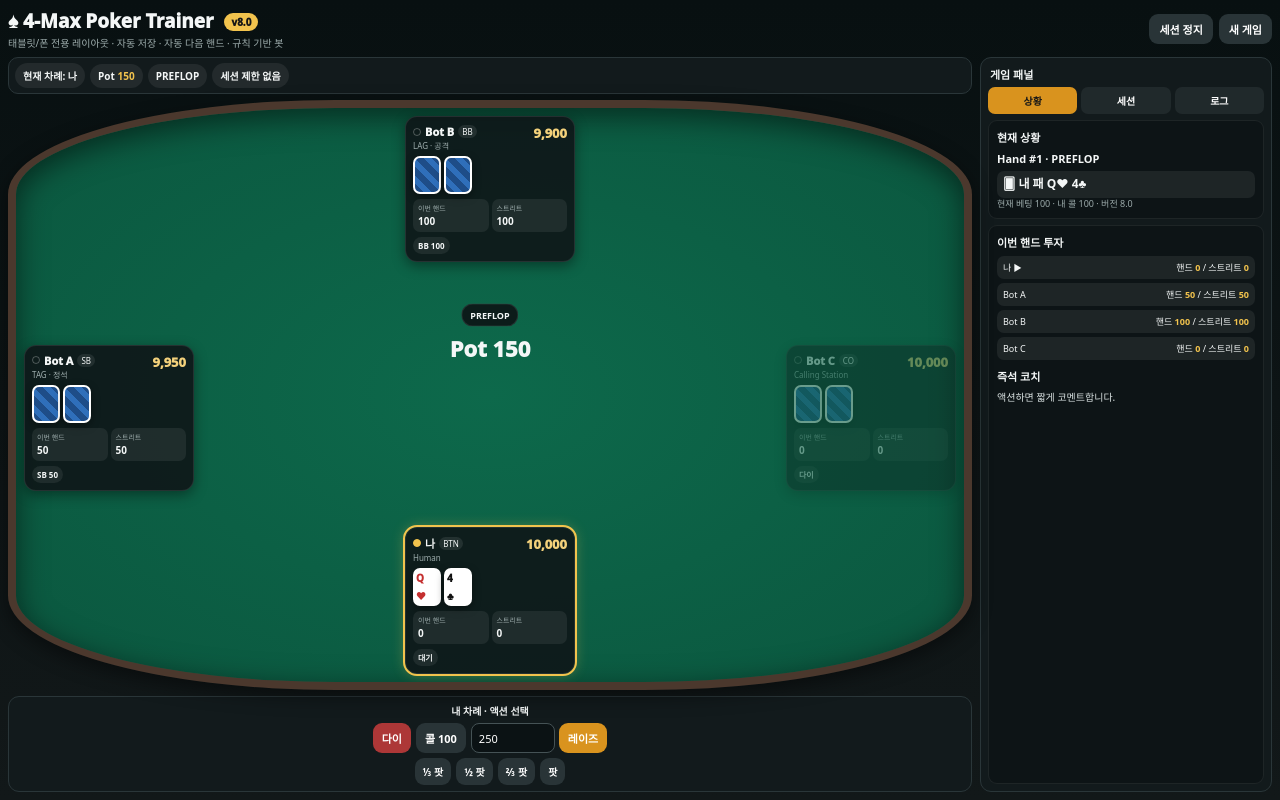
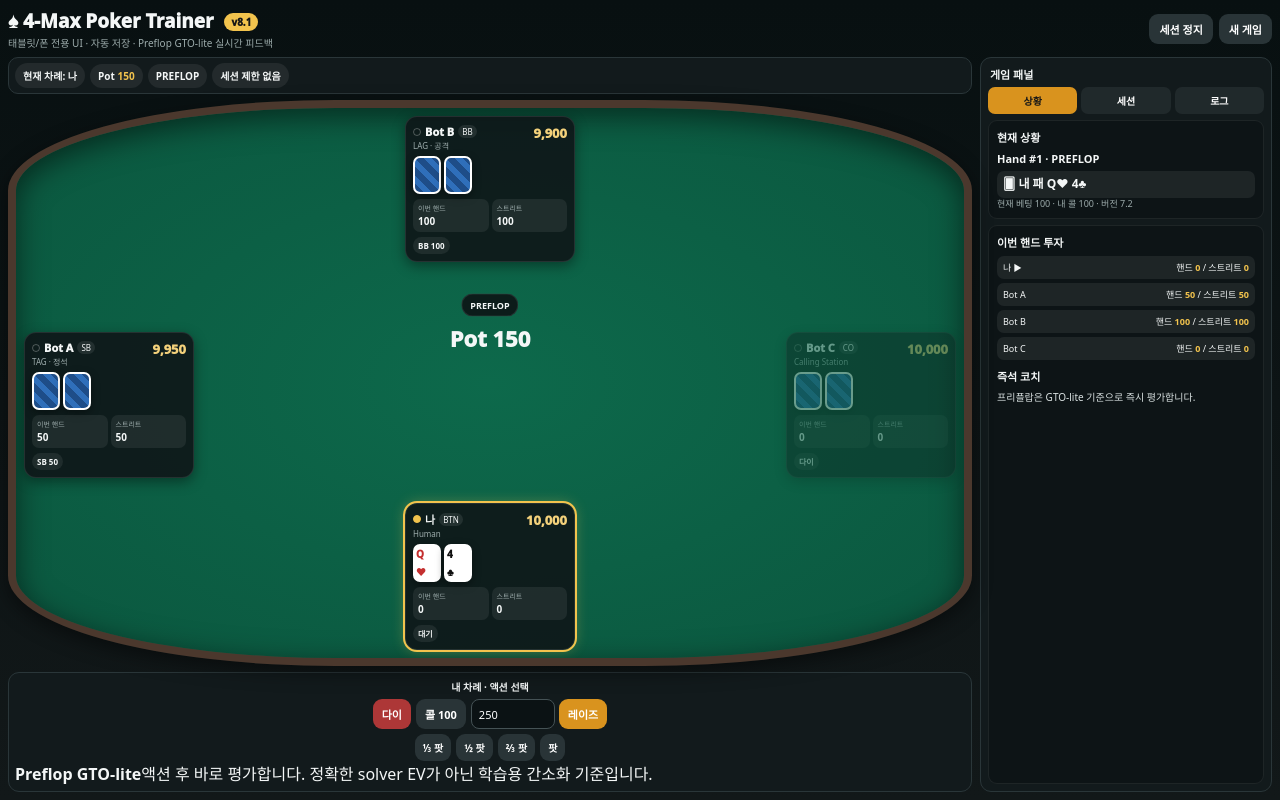
Before and after one commit to trochlear/Poker-trainer, a plain HTML site: page index.html in a window 1280 px wide. Drawn offline with Linux system fonts and the light colour scheme.

Commit message:
Add v8.1 preflop trainer UI

```diff
--- a/index.html
+++ b/index.html
@@ -3,16 +3,16 @@
 <head>
 <meta charset="utf-8">
 <meta name="viewport" content="width=device-width,initial-scale=1,viewport-fit=cover">
-<title>Poker Trainer v8.0</title>
-<link rel="stylesheet" href="style.css?v=80">
+<title>Poker Trainer v8.1</title>
+<link rel="stylesheet" href="style.css?v=81">
 </head>
 <body>
 <input type="checkbox" id="mobilePanelToggle" hidden>
 <div class="app">
   <header class="top">
     <div>
-      <div class="brand">♠ 4-Max Poker Trainer <span class="badge">v8.0</span></div>
-      <div class="sub">태블릿/폰 전용 레이아웃 · 자동 저장 · 자동 다음 핸드 · 규칙 기반 봇</div>
+      <div class="brand">♠ 4-Max Poker Trainer <span class="badge">v8.1</span></div>
+      <div class="sub">태블릿/폰 전용 UI · 자동 저장 · Preflop GTO-lite 실시간 피드백</div>
     </div>
     <div class="topBtns">
       <label for="mobilePanelToggle" class="mobileInfoBtn">정보/설정</label>
@@ -59,6 +59,9 @@
           <button data-f=".667">⅔ 팟</button>
           <button data-f="1">팟</button>
         </div>
+        <div id="gtoFeedback" class="gtoFeedback idle">
+          <b>Preflop GTO-lite</b><span>액션 후 바로 평가합니다. 정확한 solver EV가 아닌 학습용 간소화 기준입니다.</span>
+        </div>
       </section>
     </main>
 
@@ -90,7 +93,7 @@
             <h3>이번 핸드 투자</h3>
             <div id="summary" class="sum"></div>
             <h3 class="coachHeading">즉석 코치</h3>
-            <div id="coach" class="coach">액션하면 짧게 코멘트합니다.</div>
+            <div id="coach" class="coach">프리플랍은 GTO-lite 기준으로 즉시 평가합니다.</div>
           </div>
         </section>
 
@@ -109,7 +112,7 @@
               <div class="field wide"><label class="check"><input id="bust" type="checkbox" checked> 한 명 파산하면 세션 종료</label></div>
               <div class="field wide"><button id="apply" class="primary">설정 적용</button></div>
             </div>
-            <div class="msg" id="msg">시간 제한은 현재 핸드를 끝낸 뒤 적용합니다.</div>
+            <div class="msg" id="msg">추천: 20~30분 세션. 시간 제한은 현재 핸드를 끝낸 뒤 적용합니다.</div>
           </div>
         </section>
 
@@ -117,26 +120,13 @@
           <div class="panel logPanel">
             <h3>액션 로그</h3>
             <div id="log" class="log"></div>
-            <div class="small note">봇은 LLM이 아니라 브라우저에서 즉시 계산되는 규칙 기반 알고리즘입니다.</div>
+            <div class="small note">RFI 평가는 100BB cash의 구현 가능한 GTO 범위를 기준으로 하고, facing-raise 평가는 간소화 휴리스틱입니다.</div>
           </div>
         </section>
       </div>
     </aside>
   </div>
 </div>
-<script src="app.js?v=80"></script>
-<script>
-(function(){
-  const base=window.render;
-  if(typeof base==='function'){
-    window.render=function(){
-      base();
-      const info=document.getElementById('info');
-      if(info) info.textContent=info.textContent.replace(/버전\s+\S+/,'버전 8.0');
-    };
-    window.render();
-  }
-})();
-</script>
+<script src="app.js?v=81"></script>
 </body>
 </html>
```
